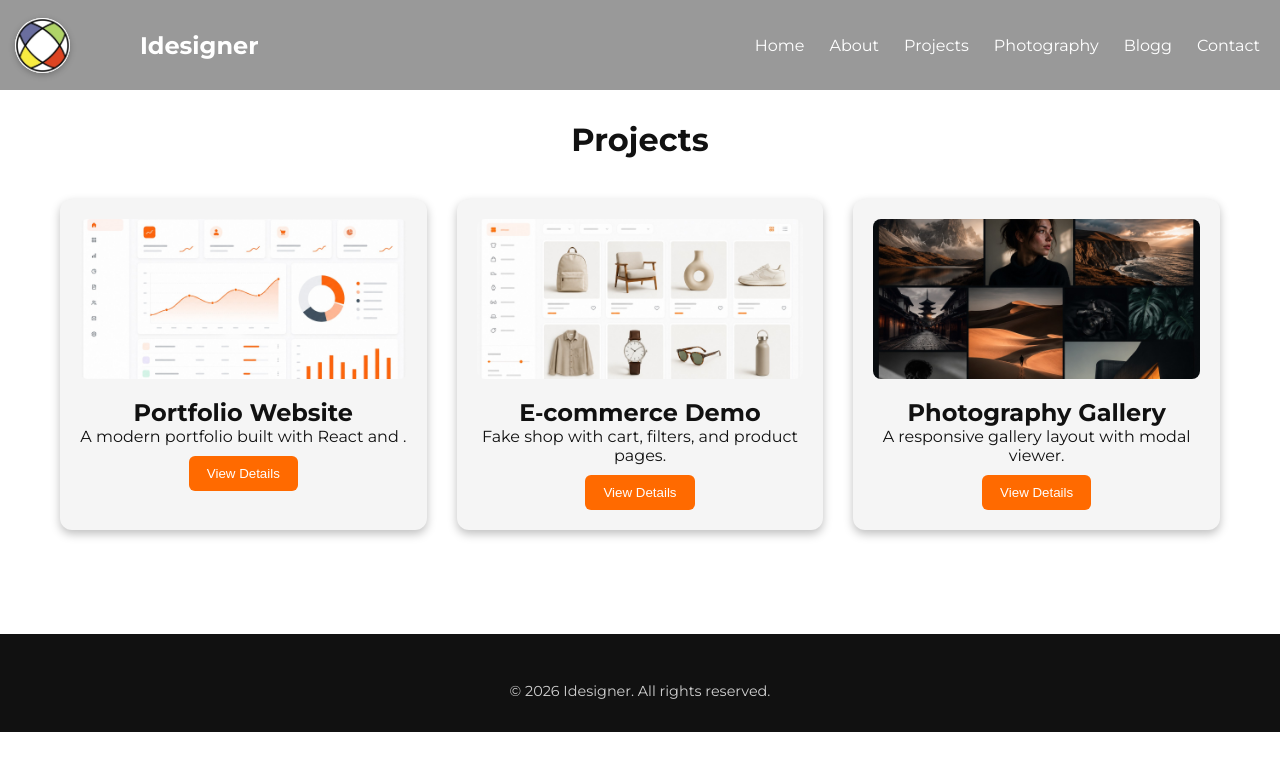
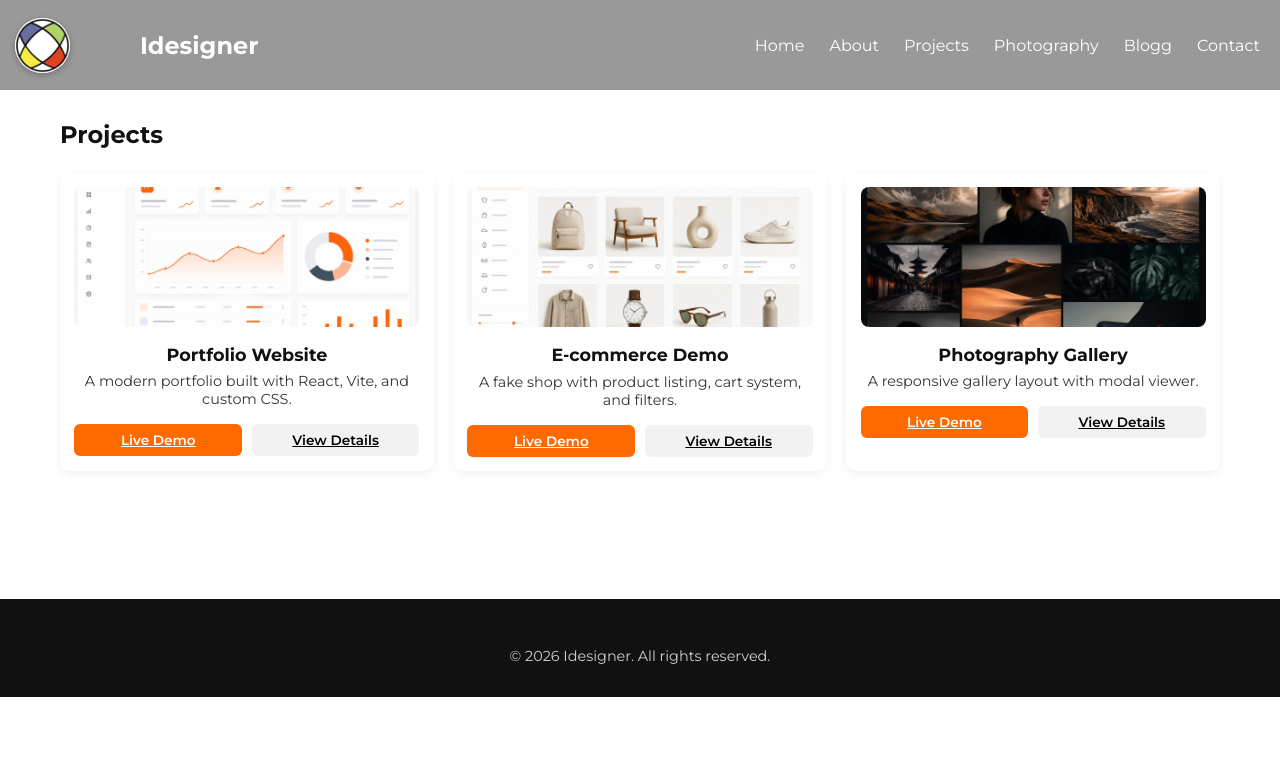
Before and after one commit to IdesignerSe/Portfolio, a React (Vite) app: page /portfolio/projects in a window 1280 px wide. Shown: the top 770 px of the page. Built offline with nearby package versions, Linux system fonts and the light colour scheme.

Commit message:
Project detail page

```diff
--- a/src/App.jsx
+++ b/src/App.jsx
@@ -1,10 +1,12 @@
 import { BrowserRouter, Routes, Route } from "react-router-dom";
+
 import Navbar from "./components/Navbar";
 import Footer from "./components/Footer";
 
 import Home from "./pages/Home";
 import About from "./pages/About";
 import Projects from "./pages/Projects";
+import ProjectDetail from "./pages/ProjectDetail";
 import Photography from "./pages/Photography";
 import Blogg from "./pages/Blogg";
 import Contact from "./pages/Contact";
@@ -12,25 +14,33 @@ import Contact from "./pages/Contact";
 function App() {
   return (
     <BrowserRouter basename="/portfolio">
-      {/* Fixed Logo */}
       <div className="fixed-logo">
-        <img src="./logo_IdesignerSe2.jpg" alt="Logo" />
+        <img
+          src="./logo_IdesignerSe2.jpg"
+          alt=""
+        />
       </div>
 
-      {/* Navbar always visible */}
       <Navbar />
 
-      {/* Only ONE page renders at a time */}
       <Routes>
         <Route path="/" element={<Home />} />
         <Route path="/about" element={<About />} />
+
+        {/* Projects */}
         <Route path="/projects" element={<Projects />} />
+        <Route path="/projects/:id" element={<ProjectDetail />} />
+
+        {/* Photography */}
         <Route path="/photography" element={<Photography />} />
+
+        {/* Blog */}
         <Route path="/blogg" element={<Blogg />} />
+
+        {/* Contact */}
         <Route path="/contact" element={<Contact />} />
       </Routes>
 
-      {/* Footer always at bottom */}
       <Footer />
     </BrowserRouter>
   );
--- a/src/data/projects.json
+++ b/src/data/projects.json
@@ -2,19 +2,25 @@
   {
     "id": 1,
     "title": "Portfolio Website",
-        "description": "A modern portfolio built with React and .",
-        "image": "/Portfolio/images/projects_img/project1.jpg"
+    "description": "A modern portfolio built with React, Vite, and custom CSS.",
+    "content": "This portfolio website showcases my work as a developer and designer. It includes a clean homepage, an about section, a photography gallery, a blog page, and a fully responsive layout. The site is built using React with Vite for fast development, React Router for navigation, and a modular component structure. It demonstrates my ability to structure pages, manage JSON‑driven content, and deploy to GitHub Pages with a custom base path.",
+    "image": "/Portfolio/images/projects_img/project1.jpg",
+    "link": "https://idesignerse.github.io/Portfolio/"
   },
   {
     "id": 2,
     "title": "E‑commerce Demo",
-        "description": "Fake shop with cart, filters, and product pages.",
-        "image": "/Portfolio/images/projects_img/project2.jpg"
+    "description": "A fake shop with product listing, cart system, and filters.",
+    "content": "This e‑commerce demo simulates a small online shop with dynamic product loading, category filters, and a working shopping cart. It uses React state management to handle cart updates, JSON files for product data, and responsive grid layouts for product cards. The project demonstrates my understanding of UI structure, reusable components, and interactive features such as add‑to‑cart, quantity updates, and price calculations.",
+    "image": "/Portfolio/images/projects_img/project2.jpg",
+    "link": "https://idesignerse.github.io/ecommerce-demo/"
   },
   {
     "id": 3,
     "title": "Photography Gallery",
     "description": "A responsive gallery layout with modal viewer.",
-        "image": "/Portfolio/images/projects_img/project3.jpg"
+    "content": "This photography gallery project displays a collection of images in a responsive grid layout. Clicking an image opens a modal viewer with navigation controls. The project focuses on clean UI, smooth transitions, and optimized image rendering. It uses JSON to manage image data, making it easy to expand the gallery. This project highlights my ability to build visually appealing layouts and interactive UI components.",
+    "image": "/Portfolio/images/projects_img/project3.jpg",
+    "link": "https://idesignerse.github.io/photography-gallery/"
   }
 ]
--- /dev/null
+++ b/src/pages/ProjectDetail.jsx
@@ -0,0 +1,49 @@
+import { useParams, Link } from "react-router-dom";
+import projects from "../data/projects.json";
+
+export default function ProjectDetail() {
+  const { id } = useParams();
+  const project = projects.find((p) => p.id === Number(id));
+
+  if (!project) {
+    return <h2>Project not found</h2>;
+  }
+
+  return (
+    <div className="project-detail-container">
+
+      {/* HERO IMAGE */}
+      <div className="project-detail-hero">
+        <img
+          src={project.image}
+          alt={project.title}
+          className="project-detail-image"
+        />
+      </div>
+
+      {/* TITLE */}
+      <h1 className="project-detail-title">{project.title}</h1>
+
+      {/* LONG CONTENT PARAGRAPH */}
+      <p className="project-detail-description">
+        {project.content}
+      </p>
+
+      {/* BUTTONS */}
+      <div className="project-detail-buttons">
+        <a
+          href={project.link}
+          target="_blank"
+          className="project-detail-live-btn"
+        >
+          Live Demo
+        </a>
+
+        <Link to="/projects" className="project-detail-back-btn">
+          Back to Projects
+        </Link>
+      </div>
+
+    </div>
+  );
+}
--- a/src/pages/Projects.jsx
+++ b/src/pages/Projects.jsx
@@ -1,28 +1,42 @@
-import { useEffect, useState } from "react";
-import projectsData from "../data/projects.json";
+import { Link } from "react-router-dom";
+import projects from "../data/projects.json";
 
 export default function Projects() {
-  const [projects, setProjects] = useState([]);
-
-  useEffect(() => {
-    setProjects(projectsData);
-  }, []);
-
   return (
     <div className="projects-page">
-      <h1 className="page-heading">Projects</h1>
+      <h2 className="section-title">Projects</h2>
 
       <div className="projects-grid">
         {projects.map((project) => (
           <div className="project-card" key={project.id}>
-            <img src={project.image} alt={project.title} className="project-img" />
+            <img
+              src={project.image}
+              alt={project.title}
+              className="project-card-image"
+            />
 
-            <h2>{project.title}</h2>
-            <p>{project.description}</p>
+            <h3 className="project-card-title">{project.title}</h3>
 
-            <button className="project-btn">
-              View Details
-            </button>
+            <p className="project-card-description">
+              {project.description}
+            </p>
+
+            <div className="project-card-actions">
+              <a
+                href={project.link}
+                target="_blank"
+                className="project-live-btn"
+              >
+                Live Demo
+              </a>
+
+              <Link
+                to={`/projects/${project.id}`}
+                className="project-details-btn"
+              >
+                View Details
+              </Link>
+            </div>
           </div>
         ))}
       </div>
--- a/src/styles/global.css
+++ b/src/styles/global.css
@@ -656,3 +656,130 @@ body {
   from { opacity: 0; transform: translateY(10px); }
   to { opacity: 1; transform: translateY(0); }
 }
+
+.projects-grid {
+  display: grid;
+  grid-template-columns: repeat(auto-fit, minmax(240px, 1fr));
+  gap: 1.2rem;
+  padding: 1.5rem 0;
+}
+
+.project-card {
+  background: #fff;
+  border-radius: 10px;
+  padding: 0.9rem;
+  box-shadow: 0 3px 10px rgba(0,0,0,0.06);
+  transition: transform 0.2s ease;
+}
+
+.project-card:hover {
+  transform: translateY(-3px);
+}
+
+.project-card-image {
+  width: 100%;
+  height: 140px;        /* smaller image */
+  object-fit: cover;
+  border-radius: 8px;
+  margin-bottom: 0.8rem;
+}
+
+.project-card-title {
+  font-size: 1.1rem;
+  margin-bottom: 0.4rem;
+}
+
+.project-card-description {
+  font-size: 0.9rem;
+  margin-bottom: 1rem;
+  opacity: 0.85;
+}
+
+.project-card-actions {
+  display: flex;
+  justify-content: space-between;
+  gap: 0.6rem;
+}
+/* PROJECT CARD BUTTONS */
+.project-live-btn,
+.project-details-btn {
+  flex: 1;
+  text-align: center;
+  padding: 8px;
+  border-radius: 6px;
+  font-size: 0.85rem;
+  font-weight: 600;
+}
+
+.project-live-btn {
+  background: var(--orange-main);
+  color: #fff;
+}
+
+.project-details-btn {
+  background: #f2f2f2;
+  color: #000;
+}
+
+/* PROJECT DETAIL PAGE */
+.project-detail-container {
+  max-width: 900px;
+  margin: 0 auto;
+  padding: 2rem;
+}
+
+/* HERO IMAGE WRAPPER */
+.project-detail-hero {
+  max-height: 260px;
+  overflow: hidden;
+  border-radius: 12px;
+  margin-bottom: 1.5rem;
+}
+
+/* HERO IMAGE */
+.project-detail-image {
+  width: 100%;
+  height: 260px;
+  object-fit: cover;
+  border-radius: 10px;
+}
+
+/* TITLE */
+.project-detail-title {
+  font-size: 2rem;
+  margin-bottom: 1rem;
+}
+
+/* LONG CONTENT PARAGRAPH */
+.project-detail-description {
+  font-size: 1.05rem;
+  line-height: 1.6;
+  margin-bottom: 2rem;
+  opacity: 0.9;
+}
+
+/* BUTTON WRAPPER */
+.project-detail-buttons {
+  display: flex;
+  gap: 1rem;
+}
+
+/* DETAIL PAGE BUTTONS */
+.project-detail-live-btn,
+.project-detail-back-btn {
+  flex: 1;
+  text-align: center;
+  padding: 12px 20px;
+  border-radius: 6px;
+  font-weight: 600;
+}
+
+.project-detail-live-btn {
+  background: black;
+  color: white;
+}
+
+.project-detail-back-btn {
+  background: #f2f2f2;
+  color: black;
+}
```
Lines whose indentation alone changed are shown as unchanged.
